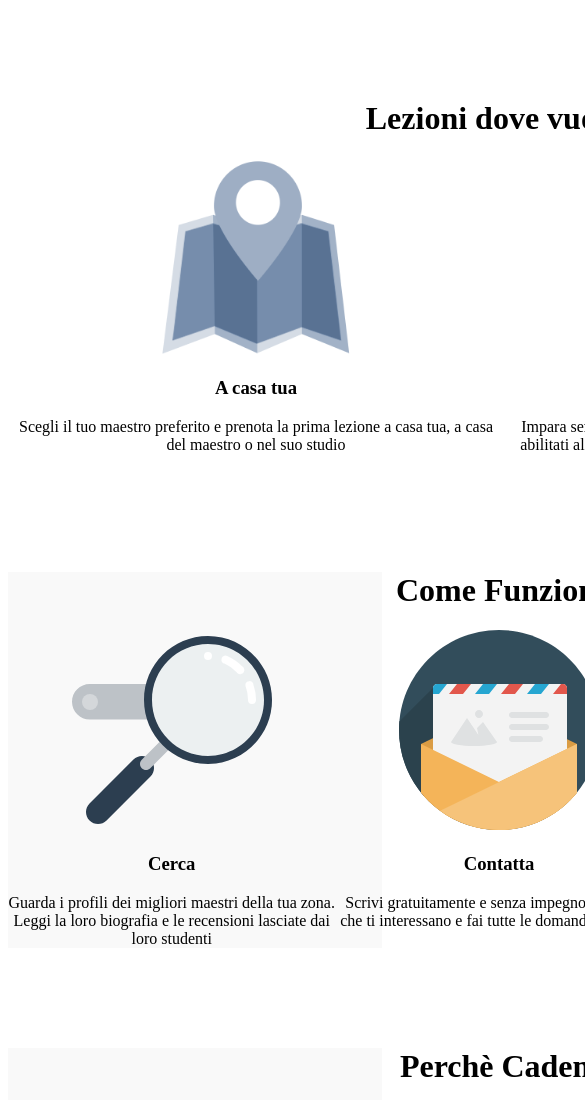
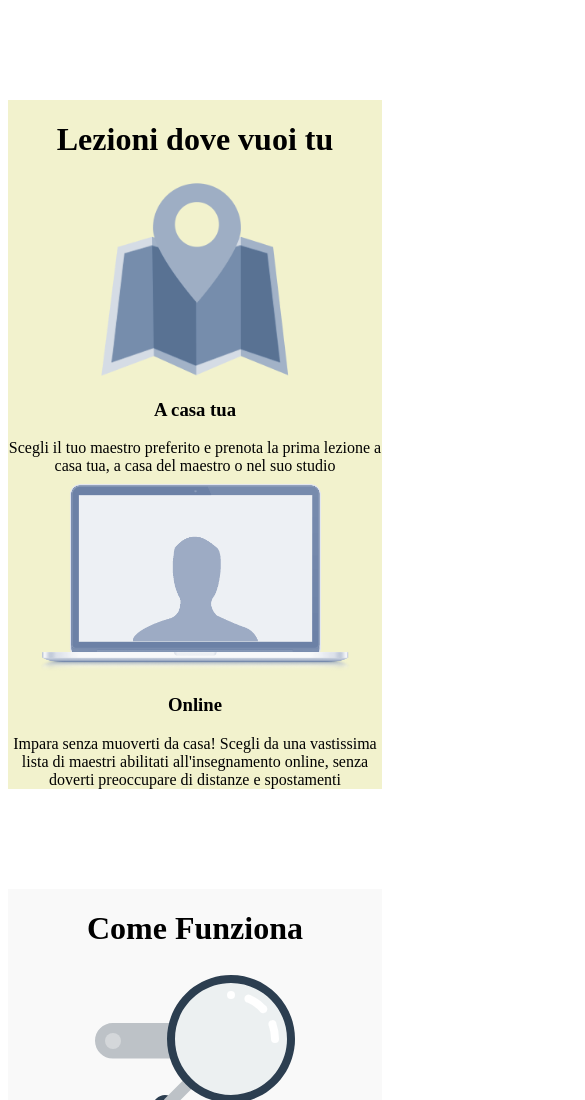
Before and after one commit to Cristianllambro/html-css-resp-wannabe, a plain HTML site: page index.html in a window 390 px wide. Shown: the top 1100 px of the page, 585 px wide, since content can reach past the window. Drawn offline with Linux system fonts and the light colour scheme.

Commit message:
responvive 420 px done

```diff
--- a/style.css
+++ b/style.css
@@ -73,15 +73,37 @@ img {
 }
 
 
-@media screen and (min-width: 420px) {
+@media screen and (max-width: 420px) {
+  #lezioni{
+    background-color: #f2f2cd;
+  }
+
   .row{
     width: 100%;
   }
 
-  #lezioni{
-    background-color: #f2f2cd;
+  #lezioni .row{
+    display: flex;
+    flex-direction: column;
+    align-items: center;
   }
 
+  #lezioni .row > .right,
+  #lezioni .row > .left {
+    width: 100%;
+  }
+
+  #steps .row{
+    display: flex;
+    flex-direction: column;
+    align-items: center;
+  }
+
+  #steps .row > .left,
+  #steps .row > .central,
+  #steps .row > .right{
+    width: 100%;
+  }
 
   #why{
     background-color: #f2f2cd;
```
